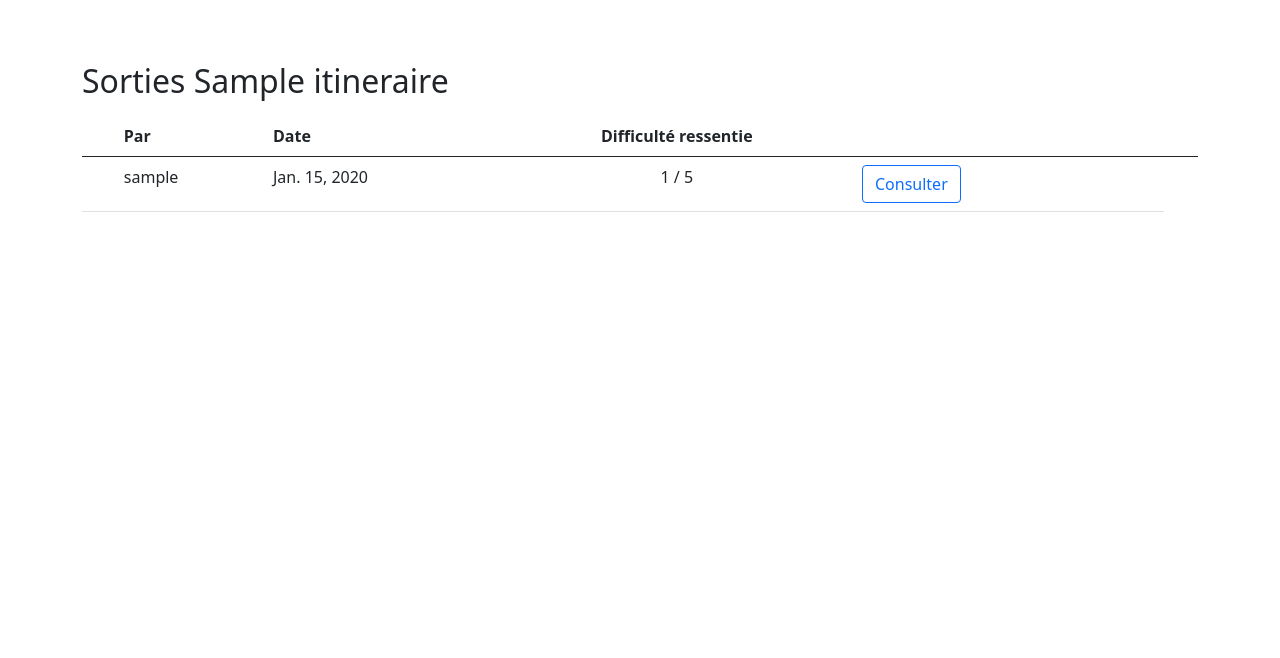
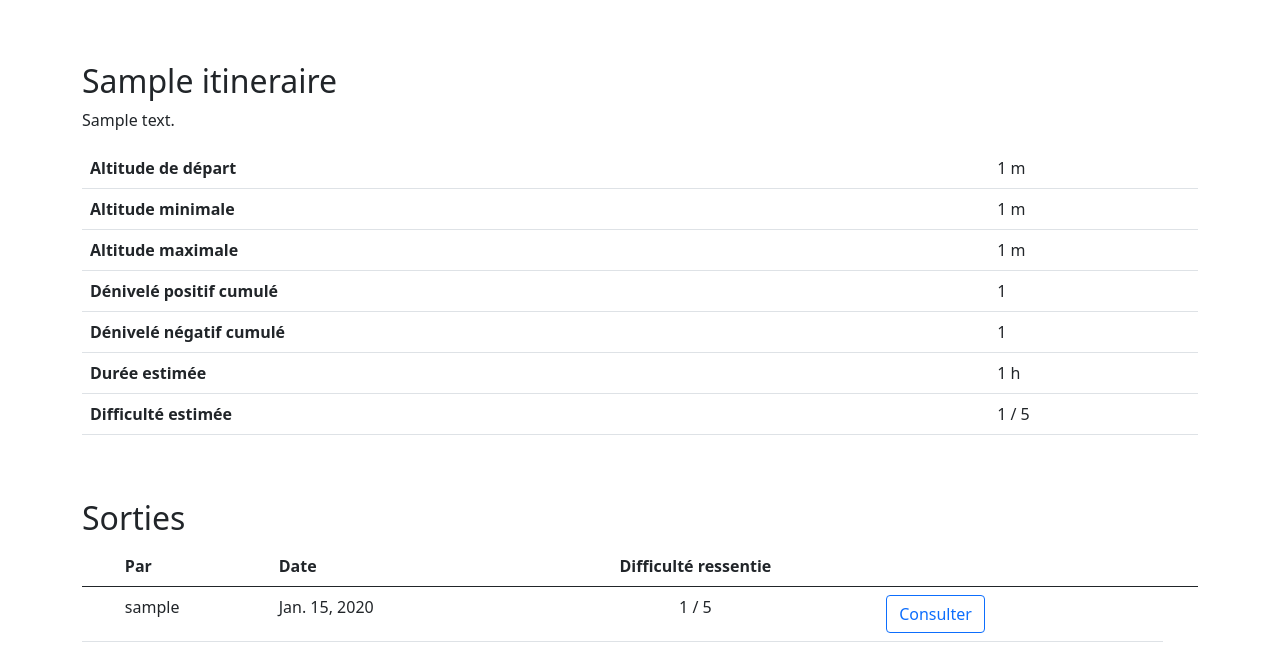
Before and after one commit to alexiaauddino/topoguide-alexia-auddino, a Django app: page /itineraires/sorties/1/ in a window 1280 px wide. Shown: the part 418-1076 px from the top of the page. Before the commit the page ends 630 px from the top, so only its background shows below. Run offline with Django 4.2, Linux system fonts and the light colour scheme; tables that the repository leaves empty hold one stand-in row (values such as "Sample post").

Commit message:
Ajout de visualisation des informations de l'itinéraire dans la page des sorties (selon le nouveau sujet)

```diff
--- a/topoguide/itineraires/templates/itineraires/sorties.html
+++ b/topoguide/itineraires/templates/itineraires/sorties.html
@@ -1,8 +1,42 @@
 {% extends "itineraires/base.html" %}
 {% block content %}
     <div class="container mt-3">
-        <h2> Sorties {{ itineraire.titre }} </h2>
-            <p>  </p>
+        <h2> {{ itineraire.titre }} </h2>
+            <p> {{ itineraire.description }} </p>
+            <table class="table">
+                <tbody>
+                  <tr>
+                    <th>Altitude de départ </th>
+                    <td> {{ itineraire.altitude_depart }} m</td>
+                  </tr>
+                  <tr>
+                    <th>Altitude minimale </th>
+                    <td> {{ itineraire.altitude_min }} m</td>
+                  </tr>
+                  <tr>
+                    <th>Altitude maximale </th>
+                    <td> {{ itineraire.altitude_max }} m</td>
+                  </tr>
+                  <tr>
+                    <th>Dénivelé positif cumulé</th>
+                    <td> {{itineraire.denivele_pos}}</td>
+                  </tr>
+                  <tr>
+                    <th>Dénivelé négatif cumulé</th>
+                    <td> {{itineraire.denivele_neg}}</td>
+                  </tr>
+                  <tr>
+                    <th>Durée estimée</th>
+                    <td>{{itineraire.duree_estimee}} h</td>
+                  </tr>
+                  <tr>
+                    <th>Difficulté estimée</th>
+                    <td> {{itineraire.difficulte_estimee}} / 5</td>
+                  </tr>
+                </tbody>
+              </table>
+              <br> </br>
+              <h2> Sorties </h2>
         {% if sorties_list%}
         <table class="table table-hover">
         <thead>
@@ -14,11 +48,6 @@
                 <th scope="col">  </th>
                 <th scope="col">  </th>
                 <th scope="col">  </th>
-                {% if user.is_authenticated%}
-                  <th scope="col">  <a href="/itineraires/sorties/{{ itineraire.id }}/nouvelle_sortie" class="btn btn-warning"> Ajouter une sortie </a> </th>
-                {% else %}
-                  <th scope="col"> </th>
-                {% endif %}
             </tr>
         </thead>
         <tbody>
@@ -37,11 +66,13 @@
                         {% else %}
                             <td>  </td>
                         {% endif %}
-                        <td>  </td>
                     </tr>
             {% endfor %}
         </tbody>
         </table>
+        {% if user.is_authenticated%}
+        <a href="/itineraires/sorties/{{ itineraire.id }}/nouvelle_sortie" class="btn btn-warning"> Ajouter une sortie </a>
+        {% endif %}
         {% endif %}
   </div>
   {% endblock %}
```
